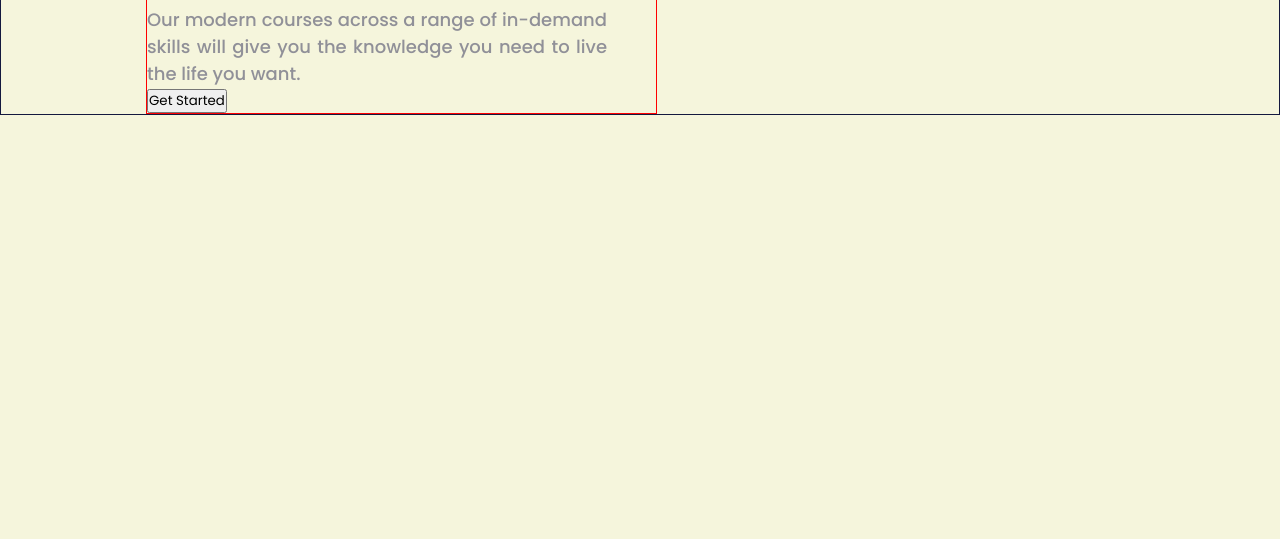
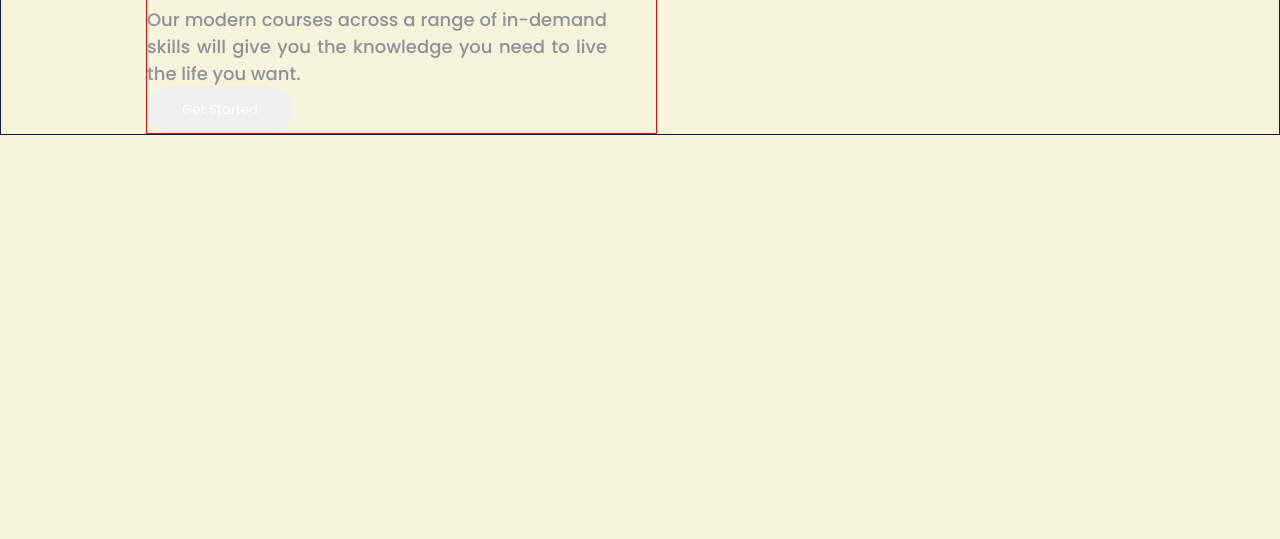
Before and after one commit to mohd-shafi-01/E-Learning_Landing_Page, a plain HTML site: page index.html in a window 1280 px wide. Shown: the part 261-800 px from the top of the page. Drawn offline with Linux system fonts and the light colour scheme.

Commit message:
Update style.css

```diff
--- a/style.css
+++ b/style.css
@@ -82,3 +82,11 @@ body {
   font-weight: 500;
   color: #909098;
 }
+
+.hero-content button {
+  padding: 13px 35px;
+  border: none;
+  border-radius: 50px;
+  background-color: linear-gradient(#ff6c4b, #d03b9a);
+  color: #fff;
+}
```
